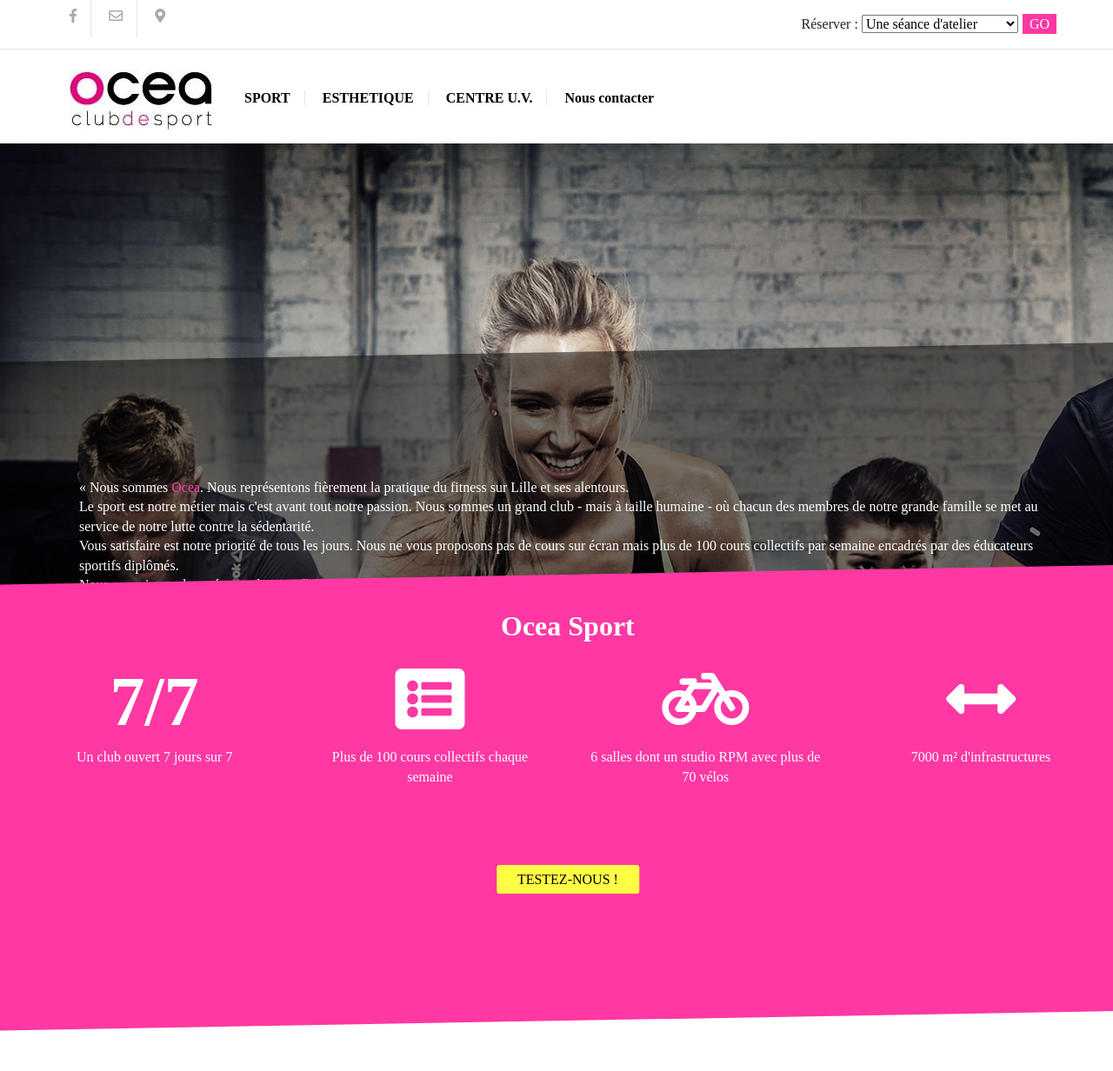
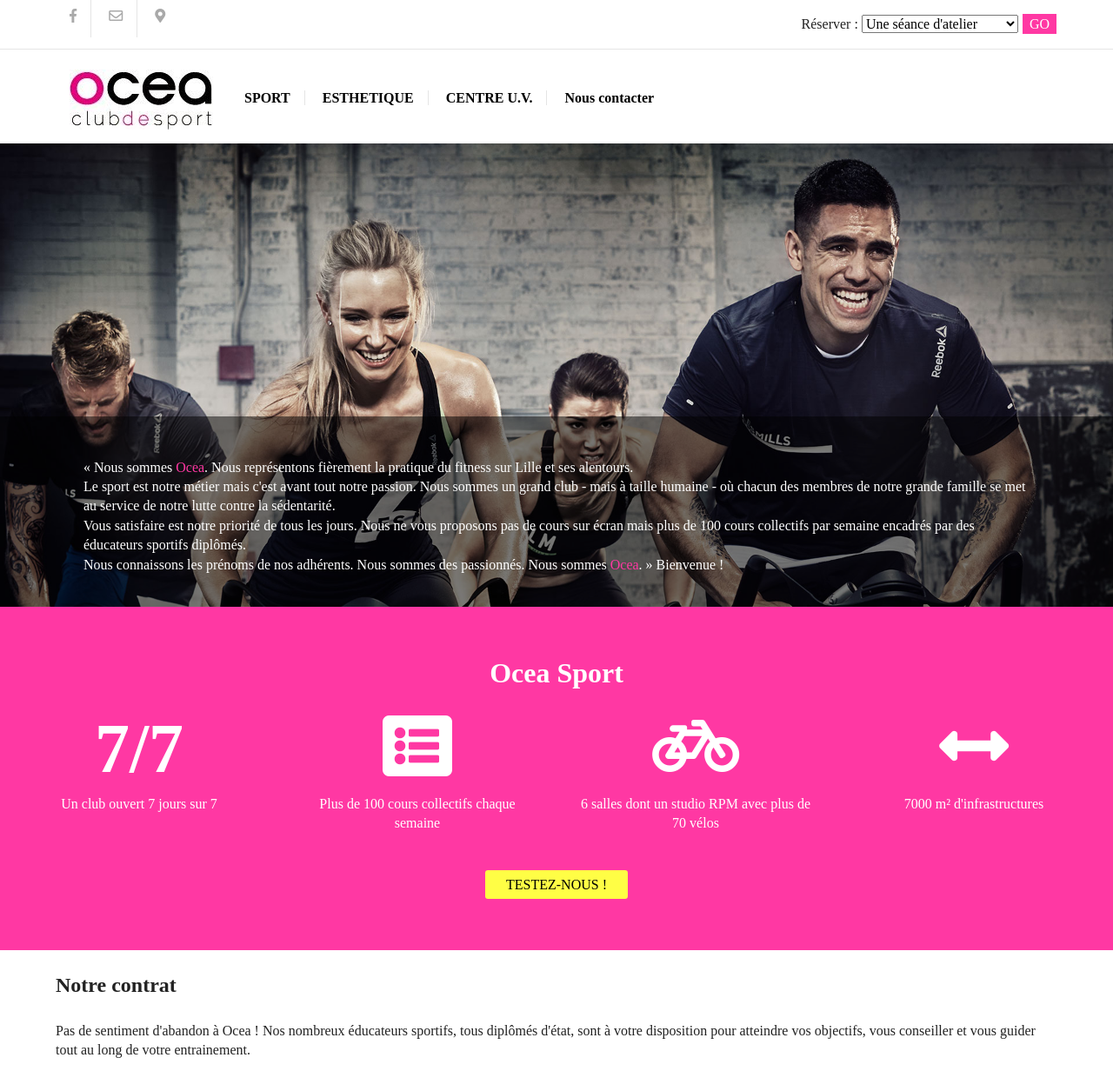
Before and after one commit to mbelacat/ocea-fake, a PHP site: page / in a window 1280 px wide; the page is wider, and only the part inside the window is pictured. Shown: the top 1232 px of that part at 87% size. Run offline with PHP 8.4, Linux system fonts and the light colour scheme; some libraries are stand-ins or nearby versions.

Commit message:
some changes

```diff
--- a/css/main.css
+++ b/css/main.css
@@ -119,55 +119,39 @@ textarea {
   display: flex;
   flex-direction: column;
 }
-.rotate-yes{
-  position: absolute;
-  transform: rotate(-1deg);
-  /* width: 110%; */
+.pinkBC{
+  background-color: #ff38a3;
 }
-.rotate-no{
-  transform: rotate(1deg);
-  /* width: 90%; */
-}
-.container-relative{
-  width: 100%;
-  height: 78vh;
-  position: relative;
-  overflow: hidden;
-  padding-top: 1em;
-
-}
-.grey{
-  background-color: grey;
-}
-   /* ====================== END UTILITY CLASSES   ============================== */
-
-
-
-
    /* ======================  START COMMUN RULES  =============================== */
-section, .hours-address{
+.planning, .hours-address, .contrat p, .contrat h2{
   width: 90%;
   margin: 1em auto;
 }
-
-   /* ======================  END COMMUN RULES  ================================ */
-
-
+.ocea-sport, .fa-ocea-sport, .planning article, .testez-nous, footer ul#copyright{
+  text-align: center;
+}
+.top, main, footer ul#copyright {
+  align-items: center;
+}
+.ocea-sport-container, .planning-container, .footer{
+  padding: 2em 0;
+}
+.left, .right, aside.left-top, aside.right-top {
+  width: 50%;
+}
    /* ======================  START TOP  ================================ */
 .top{
   width: 90%;
   height: 7vh;
-    align-items: center;
   border-bottom: 0.05em solid #E5E5E5;
-    padding-left: 4em;
-    padding-right: 4em;
+  padding: 0 4em;
   position: fixed;
   top:0;
   background-color: white;
   z-index:10;
 }
-aside.left-to, aside.right_top{
-  width: 50%;
+.right-top{
+  text-align: right;
 }
 .left-top{
   width: 50%;
@@ -233,140 +213,55 @@ li.sport, li.esthetique, li.uv{
 nav{
   width: 90%;
   margin: auto;
-};
-/* ------------------------------- carousel start --------------------------  */
-/* header{
-  padding-top: 10vh;
-  height: 163vh;
-}*/
-@keyframes AutoSlide {
-	0% {
-		left: 0vh; /*1ère image*/
 }
-	15% {
-		left: 0vh; /*idem pour attente*/
+/* ------------------------------- images start --------------------------  */
+.image-header{
+  height: 100vh;
+  padding-bottom:6em;
+  position: relative;
 }
-	30% {
-		left: -100vh; /*2ème image*/
-	}
-	45% {
-		left: -100vh; /*idem pour attente*/
-	}
-	60% {
-		left: -200vh; /*3ème image*/
-	}
-	75% {
-		left: -300vh; /*idem pour attente*/
-	}
-  85%{
-    left: -400vh;
-  }
-  95 {
-    left: -400vh;
-  }
-	100% {
-		left: 0vh; /*1ère image*/
-	}
-}
-
-  #slideshow {
-  	position: relative;
-  	width: 100vw;
-  	height: 100%;
-  	overflow: hidden;
-
-  }
-  #sContent li {
-  	display: inline;
-  }
-  #sContent {
-  	position: absolute;
-  	top: 0;
-  	left: 0;
-  	width: 100%;
-  	margin: 0;
-  	padding: 0;
-
-  	/*CSS3 keyframes animation*/
-  	animation-name: AutoSlide;
-  	animation-duration: 30s;
-  	animation-iteration-count: infinite;
-  	animation-timing-function: ease-in-out;
-  }
-
-.carousel{
-  width: 100%;
-  height: 113vh;
-  position: relative;
-  margin-bottom: 10em;
-}
-
 .text-header{
   background-color: rgb(0, 0, 0, 0.5);
   color: white;
-  align-items: center;
-  position:absolute;
-  bottom:15em;
-  transform: rotate(-1deg);
   position: absolute;
-  left: -50px;
-  top: 15em;
-  width: 110%;
+  bottom: 22em;
 }
 .text-header p{
-  width: 80%;
-  padding: 3em;
+  width: 85%;
+  padding: 2em 0;
   font-size: 1em;
 }
 .text-header a{
   color:#FF38A3;
   text-decoration: none;
 }
-  /* ------------------------------- carousel end ------------------------------------  */
 
    /* ======================  END HEADER  ====================================== */
 
 
    /* ======================  START MAIN  ================================== */
 main {
-  width: 100%;
-  height: auto;
   display: flex;
   flex-direction: column;
-  align-items: center;
+  padding-top: 2em;
+}
+   /* ------------------------------- section Ocea Sport--------------------------  */
+
+.ocea-sport-container{
+  position: absolute;
+  bottom: -2em;
+  width: 100%;
 }
 
-   /* ------------------------------- section Ocea Sport Start--------------------------  */
-
-.ocea-sport-container{
-  transform: rotate(-1deg);
-  position: absolute;
-  top: 31em;
-  left:-50px;
-  height: 55%;
-
-}
-.ocea-sport-container, .planning-container, .footer{
-  width: 110%;
-  background-color: #ff38a3;
-  padding-top: 1em;
-}
 .ocea-sport{
     color: white;
  }
- .ocea-sport{
-   text-align: center;
- }
+
 .fa-ocea-sport, .planning article {
    width:22%;
-   text-align: center;
  }
 .testez-nous{
-  text-align: center;
-  margin-top: 3em;
-  margin-bottom: 3em;
-  padding-top: 2em;
-  padding-bottom: 2em;
+  padding: 2em 0;
 }
 .testez-nous a{
   background-color: #FFFE45;
--- a/index.html
+++ b/index.html
@@ -4,13 +4,14 @@
 <head>
   <meta charset="utf-8">
   <meta http-equiv="x-ua-compatible" content="ie=edge">
-  <title></title>
+  <title>Ocea</title>
   <meta name="description" content="">
   <meta name="viewport" content="width=device-width, initial-scale=1, shrink-to-fit=no">
 
   <link rel="manifest" href="site.webmanifest">
   <link rel="apple-touch-icon" href="icon.png">
   <!-- Place favicon.ico in the root directory -->
+  <link rel="icon" type="image/png" href="img/logo-nav-ocea.png" />
   <link rel="stylesheet" href="https://use.fontawesome.com/releases/v5.3.1/css/all.css" integrity="sha384-mzrmE5qonljUremFsqc01SB46JvROS7bZs3IO2EmfFsd15uHvIt+Y8vEf7N7fWAU" crossorigin="anonymous">
   <link rel="stylesheet" href="css/normalize.css">
   <link rel="stylesheet" href="css/main.css">
@@ -39,7 +40,7 @@
             <option value="Un cours de badmington">Un cours de badmington</option>
             <option value="Une séance U.V.">Une séance U.V.</option>
           </select>
-          <submit>GO</submit>
+          <submit class="pinkBC">GO</submit>
         </form>
       </aside>
     </div>
@@ -60,24 +61,20 @@
       </ul>
     </nav>
 
-    <div class="carousel">
-      <div id="slideshow">
-	      <ul id="sContent">
-		      <li><img src="img/rpm-header.jpg" alt="Image bleue" /></li>
-		      <li><img src="img/shbam-header.jpg" alt="Image verte" /></li>
-		      <li><img src="img/bodypump-header.jpg" alt="Image brune" /></li>
-          <li><img src="img/bodybalance-header.jpg" alt="Image brune" /></li>
-	      </ul>
+    <div class="image-header ">
+      <div id="image">
+		    <img src="img/rpm-header.jpg" style="width:100%" alt="Image verte" />
       </div>
-      <div class="text-header flexJCC rotate-yes">
-        <p class="rotate-no">
+      <div class="text-header flexJCC ">
+        <p>
           « Nous sommes <a href="">Ocea</a>. Nous représentons fièrement la pratique du fitness sur Lille et ses alentours. <br>
           Le sport est notre métier mais c'est avant tout notre passion. Nous sommes un grand club - mais à taille humaine - où chacun des membres de notre grande famille se met au service de notre lutte contre la sédentarité.<br>
           Vous satisfaire est notre priorité de tous les jours. Nous ne vous proposons pas de cours sur écran mais plus de 100 cours collectifs par semaine encadrés par des éducateurs sportifs diplômés.<br>
-          Nous connaissons les prénoms de nos adhérents. Nous sommes des passionnés. Nous sommes <a href="">Ocea</a>. »                           Bienvenue !</p>
+          Nous connaissons les prénoms de nos adhérents. Nous sommes des passionnés. Nous sommes <a href="">Ocea</a>. » Bienvenue !
+        </p>
       </div>
-      <div class="ocea-sport-container rotate-yes">
-        <section class="ocea-sport rotate-no">
+      <div class="ocea-sport-container pinkBC">
+        <section class="ocea-sport">
           <h1>Ocea Sport</h1>
           <div class="sport flexSA">
             <div class="fa-ocea-sport">
@@ -113,7 +110,7 @@
   :::::::::::::::::::::::::::::::::::::::::::::::::::::::::::::::::::::::::::::::: -->
   <!-- ,,,,,,,,,,,,,,,,,,,,,, Start main,,,,,,,,,,,,,,,,,,,,,,,,,,,,,,,,,,,,,,,,, -->
   <main>
-      <section>
+    <section class="contrat">
       <h2>Notre contrat</h2>
       <p>Pas de sentiment d'abandon à Ocea ! Nos nombreux éducateurs sportifs,
         tous diplômés d'état, sont à votre disposition pour atteindre vos objectifs,
@@ -126,9 +123,8 @@
       </div>
           <!-- <script src="https://player.vimeo.com/api/player.js"></script> -->
     </section>
-      <div class="container-relative">
-        <div class="planning-container rotate-yes ">
-          <section class="planning flexSA rotate-no">
+    <section class="planning-container pinkBC flexJCC ">
+      <div class="planning flexSB">
         <article>
           <h3>Le planning</h3>
           <img src="img/planning.jpg" alt="planning">
@@ -153,9 +149,8 @@
           <p>A Ocea, votre première séance vous est offerte</p>
           <a href="">VOIR L'OFFRE</a>
         </article>
+      </div>
     </section>
-        </div>
-      </div>
     <div class="hours-address flex">
       <section class="left">
         <h2>Les horaires</h2>
@@ -185,9 +180,9 @@
   <!-- ,,,,,,,,,,,,,,,,,,,,,, start footer ,,,,,,,,,,,,,,,,,,,,,,,,,,,,,,,,,,,,,,,,, -->
 
       <footer class="flex">
-        <div class="footer flexJCC rotate-yes ">
-          <div class="info-footer rotate-no">
-            <h3>Ocea</h4>
+        <div class="footer flexSB  ">
+          <div class="info-footer ">
+            <h3>Ocea</h3>
             <ul>
               <li>51 rue de la Cimaise</li>
               <li>59650 Villeneuve d'Ascq</li>
@@ -195,8 +190,8 @@
               <li>accueil at oceaclub.com</li>
             </ul>
           </div>
-          <div class="info-footer rotate-no">
-            <h3>Ocea Sport</h4>
+          <div class="info-footer ">
+            <h3>Ocea Sport</h3>
             <ul>
               <li><a href="">Le planning</a></li>
               <li><a href="">Les cours</a></li>
@@ -207,8 +202,8 @@
               <li><a href="">Résilier</a></li>
             </ul>
           </div>
-          <div class="info-footer rotate-no">
-            <h3>Ocea Esthétique</h4>
+          <div class="info-footer">
+            <h3>Ocea Esthétique</h3>
             <ul>
               <li><a href="">Solutions Beauté Visage</a></li>
               <li><a href="">Solutions Beauté Corps</a></li>
@@ -220,8 +215,8 @@
               <li><a href="">Maquillage, Beauté du regard</a></li>
             </ul>
           </div>
-          <div class="info-footer rotate-no">
-            <h3>Ocea Sun</h4>
+          <div class="info-footer ">
+            <h3>Ocea Sun</h3>
             <ul>
               <li><a href="">Les machines</a></li>
               <li><a href="">Les tarifs</a></li>
```
Also changed, not shown: other parts of css/main.css (+10 -48 lines). Lines whose indentation alone changed are shown as unchanged.
